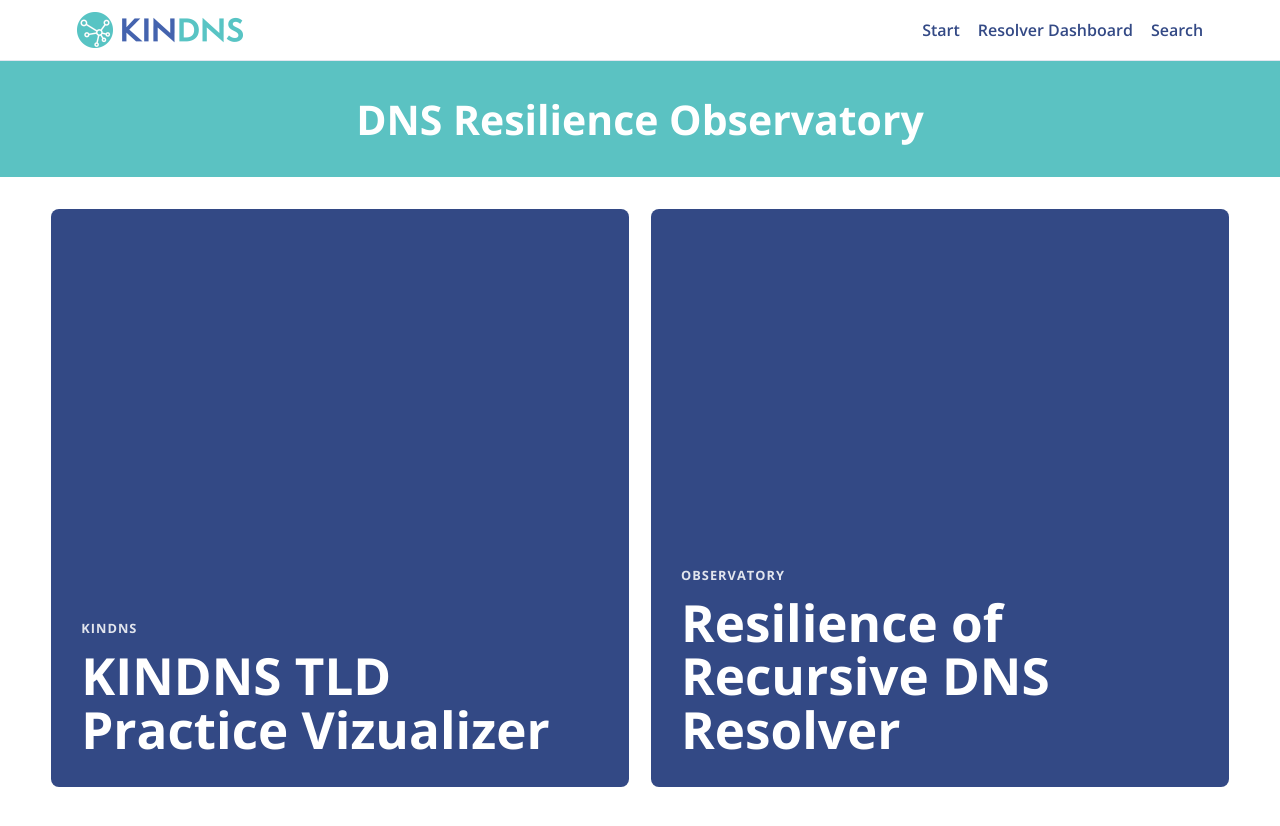
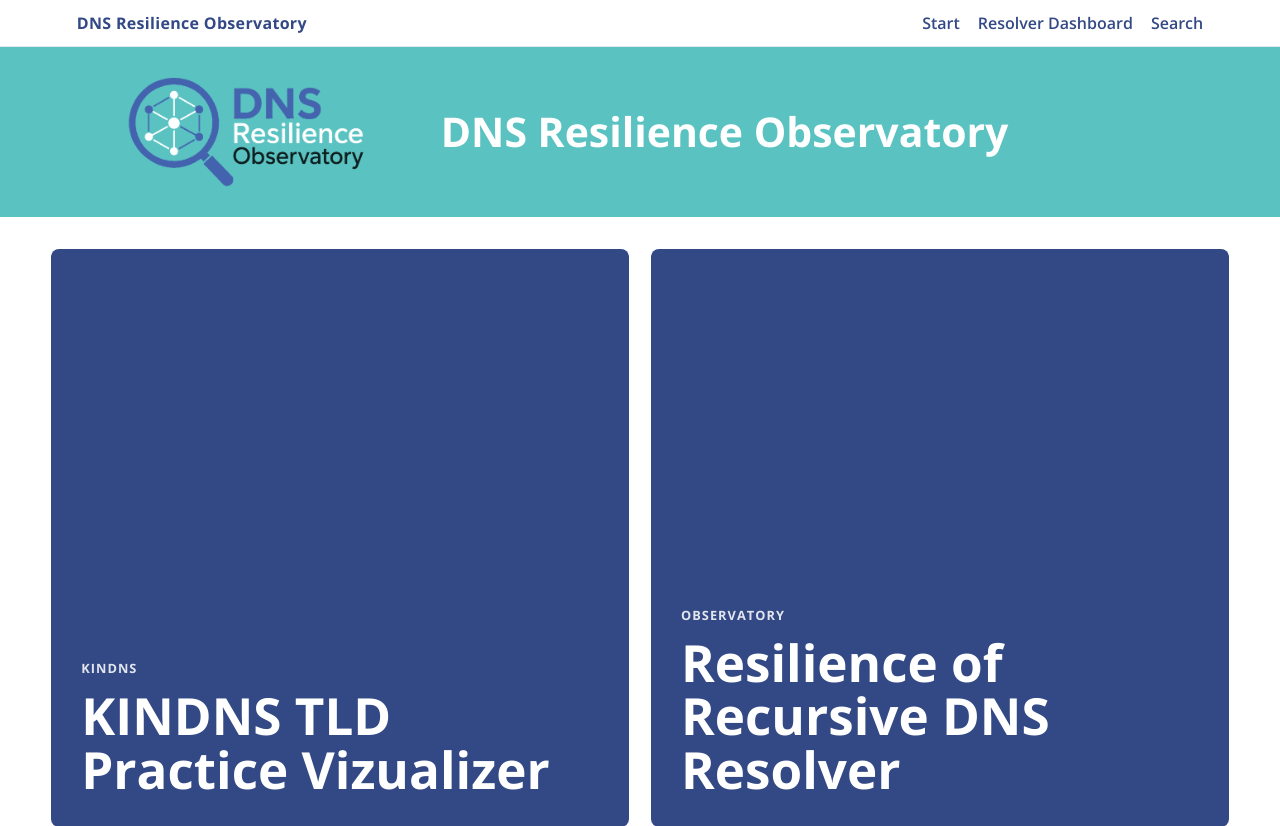
Before and after one commit to netd-tud/dns-resilience-observatory, a Django app: page / in a window 1280 px wide. Shown: the top 826 px of the page. Run offline with Django 4.2, Linux system fonts and the light colour scheme.

Commit message:
[frontend] add draft logo

```diff
--- a/frontend/static/frontend/styles.css
+++ b/frontend/static/frontend/styles.css
@@ -56,13 +56,6 @@ a {
     min-width: 0;
 }
 
-.menu-logo {
-    width: 166px;
-    height: 36px;
-    object-fit: contain;
-    flex: 0 0 auto;
-}
-
 .menu-link {
     font-weight: 600;
     color: var(--body-blue);
@@ -86,7 +79,19 @@ a {
 .banner-inner {
     max-width: 1600px;
     margin: 0 auto;
-    text-align: center;
+    display: flex;
+    align-items: center;
+    justify-content: flex-start;
+    gap: 24px;
+    text-align: left;
+}
+
+.banner-logo {
+    width: min(340px, 34vw);
+    height: auto;
+    max-height: 110px;
+    object-fit: contain;
+    flex: 0 0 auto;
 }
 
 .banner h1 {
@@ -94,6 +99,7 @@ a {
     font-size: clamp(1.8rem, 3.2vw, 2.8rem);
     color: #ffffff;
     font-weight: 700;
+    line-height: 1.1;
 }
 
 .content {
@@ -843,6 +849,16 @@ button:hover {
         align-items: flex-start;
     }
 
+    .banner-inner {
+        flex-direction: column;
+        align-items: flex-start;
+    }
+
+    .banner-logo {
+        width: min(300px, 86vw);
+        max-height: 96px;
+    }
+
     .start-view,
     .split-section {
         grid-template-columns: 1fr;
--- a/frontend/templates/frontend/base.html
+++ b/frontend/templates/frontend/base.html
@@ -15,7 +15,7 @@
     <header class="menubar">
         <div class="menu-inner">
             <a class="menu-brand" href="/">
-                <img class="menu-logo" src="/static/frontend/assets/kindns-logo.png" alt="KINDNS" />
+                <span class="menu-title">DNS Resilience Observatory</span>
             </a>
             <nav class="menu-nav">
                 <a class="menu-link" href="/">Start</a>
@@ -24,6 +24,8 @@
             </nav>
         </div>
     </header>
+
+    {% block banner %}{% endblock %}
 
     {% block content %}{% endblock %}
 
--- a/frontend/templates/frontend/index.html
+++ b/frontend/templates/frontend/index.html
@@ -1,12 +1,15 @@
 {% extends "frontend/base.html" %}
 
-{% block content %}
+{% block banner %}
     <section class="banner">
         <div class="banner-inner">
+            <img class="banner-logo" src="/static/frontend/assets/dns_resilience_observatory_transparent_white_connections.png" alt="DNS Resilience Observatory" />
             <h1>DNS Resilience Observatory</h1>
         </div>
     </section>
+{% endblock %}
 
+{% block content %}
     <main class="content home-content">
         <section class="start-view">
             <a class="start-tile kindns-tile" href="http://103.154.234.110:8888">
--- a/frontend/templates/frontend/resolver.html
+++ b/frontend/templates/frontend/resolver.html
@@ -9,13 +9,16 @@
     />
 {% endblock %}
 
-{% block content %}
+{% block banner %}
     <section class="banner" id="page-banner">
         <div class="banner-inner">
+            <img class="banner-logo" src="/static/frontend/assets/dns_resilience_observatory_transparent_white_connections.png" alt="DNS Resilience Observatory" />
             <h1>Resilience of Recursive DNS Resolvers</h1>
         </div>
     </section>
+{% endblock %}
 
+{% block content %}
     <main class="content">
         <section class="dashboard-view" id="dashboard-view">
             <section class="query-card">
--- a/frontend/templates/frontend/search.html
+++ b/frontend/templates/frontend/search.html
@@ -9,13 +9,16 @@
     />
 {% endblock %}
 
-{% block content %}
+{% block banner %}
     <section class="banner" id="page-banner">
         <div class="banner-inner">
+            <img class="banner-logo" src="/static/frontend/assets/dns_resilience_observatory_transparent_white_connections.png" alt="DNS Resilience Observatory" />
             <h1>DNS Resolver Search</h1>
         </div>
     </section>
+{% endblock %}
 
+{% block content %}
     <main class="content">
         <section class="dashboard-view" id="dashboard-view">
             <section class="query-card">
```
Also changed, not shown: frontend/static/frontend/assets/dns_resilience_observatory_transparent_white_connections.png (added).
